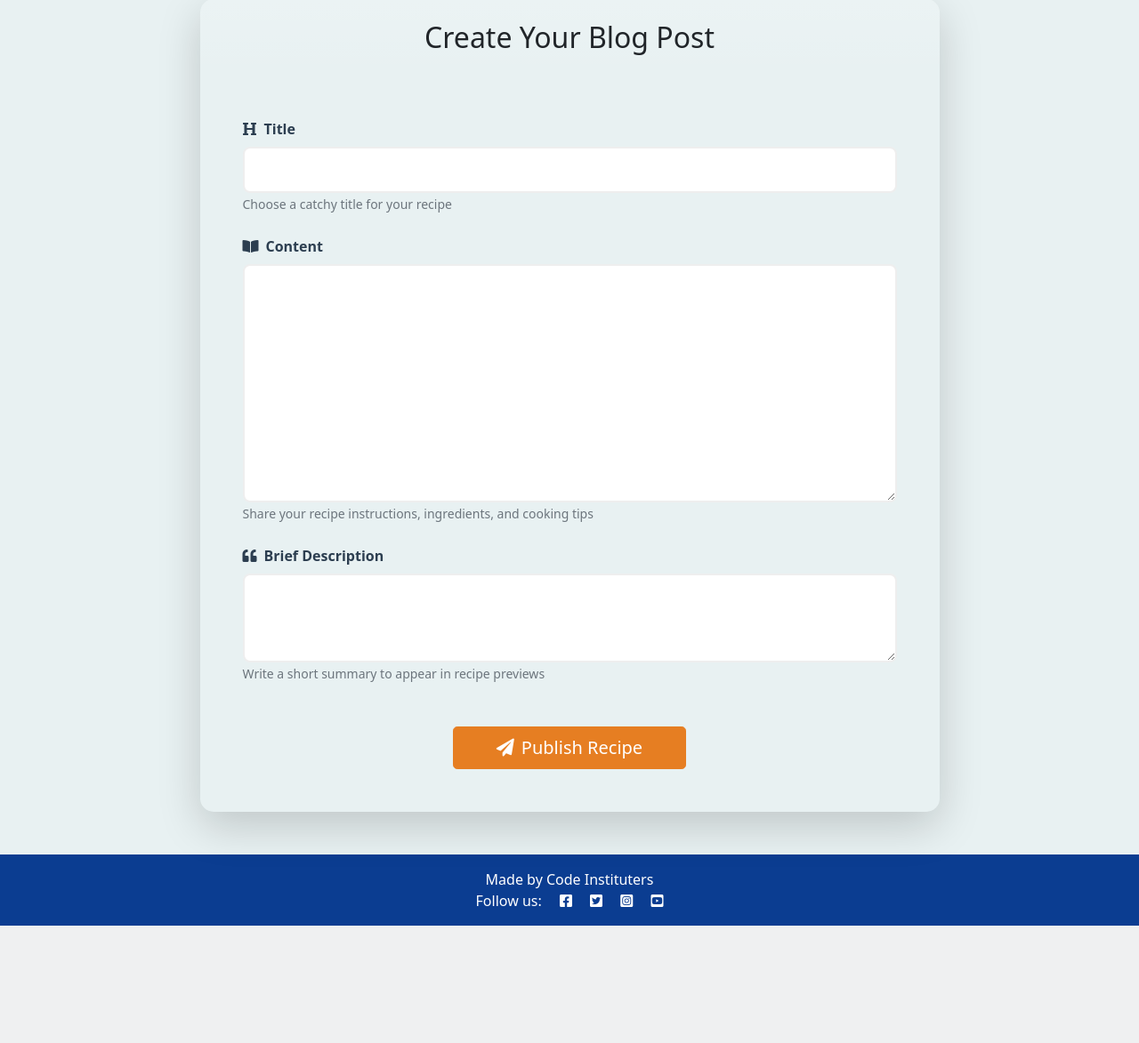
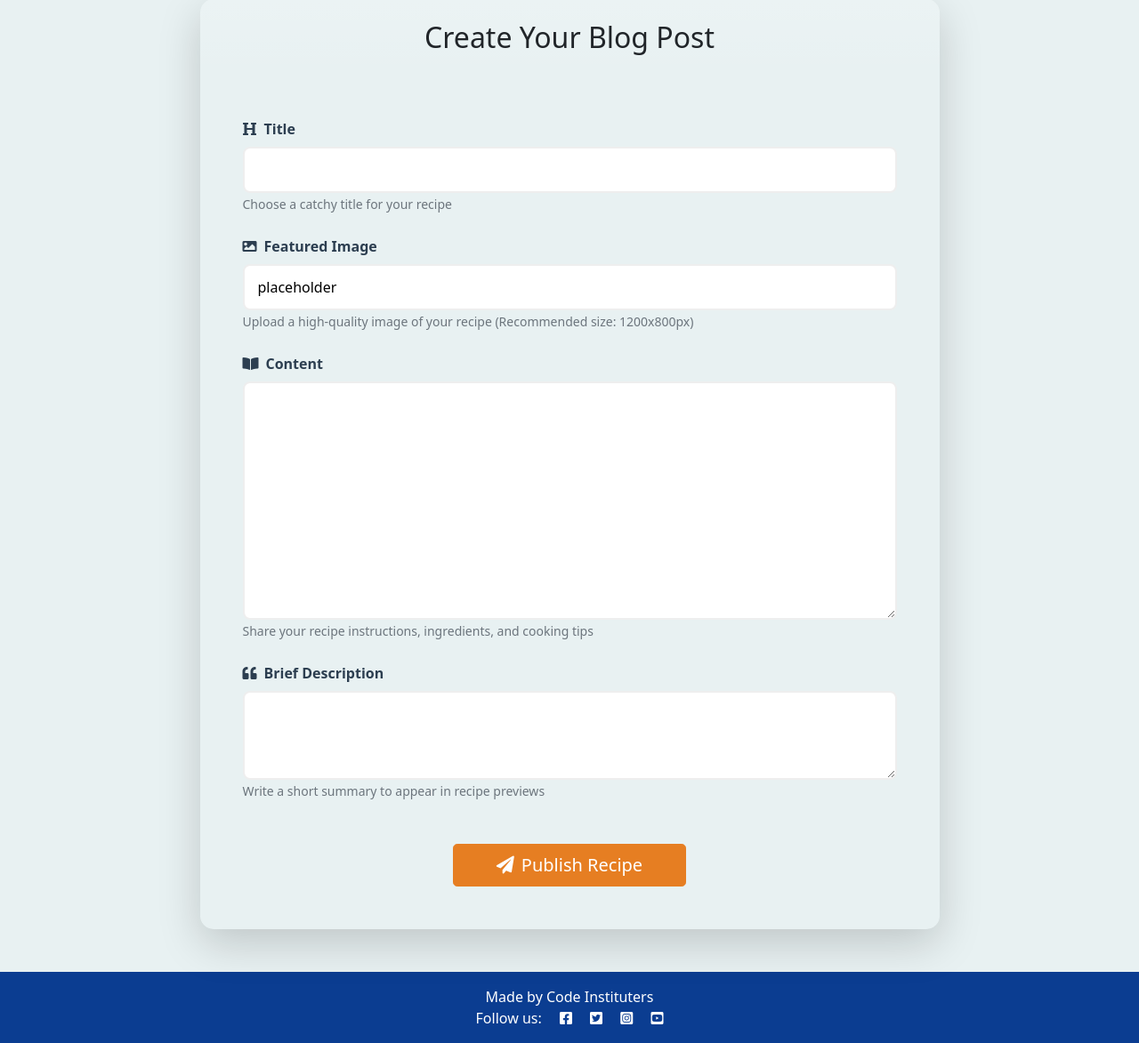
Before and after one commit to mary1-commits/Marys-recipes, a Django app: page /create-post/ in a window 1280 px wide. Shown: the part 109-1282 px from the top of the page at 89% size. Before the commit the page ends 1150 px from the top, so only its background shows below. Run offline with Django 4.2, Linux system fonts and the light colour scheme; the visitor is signed in with stand-in values (Sample User, id 1); some libraries are stand-ins or nearby versions.

Commit message:
update html files to show images

```diff
--- a/blog/templates/blog/post_detail.html
+++ b/blog/templates/blog/post_detail.html
@@ -10,7 +10,11 @@
                 <p class="post-subtitle">{{ post.author }} | {{ post.created_on }}</p>
             </div>
             <div class="d-none d-md-block col-md-6 masthead-image">
-                <img src="{% static 'images/somali_food.jpg' %}" class="scale" alt="placeholder">
+                <img src="
+                {% if 'placeholder' in post.featured_image.url %}
+                {% static 'images/somali_food.jpg' %}
+                {% else %} {{ post.featured_image.url }}
+                {% endif %}" class="scale" alt="placeholder">
             </div>
         </div>
     </div>
--- a/blog/templates/blog/post_form.html
+++ b/blog/templates/blog/post_form.html
@@ -28,6 +28,20 @@
                                 {% endif %}
                             </div>
                             <small class="text-muted">Choose a catchy title for your recipe</small>
+                        </div>
+
+                        <!-- Featured Image Field -->
+                        <div class="form-group mb-4">
+                            <label for="{{ form.featured_image.id_for_label }}" class="form-label fw-bold">
+                                <i class="fas fa-image me-2"></i>Featured Image
+                            </label>
+                            <div class="input-group">
+                                {{ form.featured_image }}
+                                {% if form.featured_image.errors %}
+                                    <div class="invalid-feedback d-block">{{ form.featured_image.errors }}</div>
+                                {% endif %}
+                            </div>
+                            <small class="text-muted">Upload a high-quality image of your recipe (Recommended size: 1200x800px)</small>
                         </div>
 
                         <!-- Content Field -->
@@ -95,7 +109,8 @@
 
     /* Form Styling */
     .custom-form input[type="text"],
-    .custom-form textarea {
+    .custom-form textarea,
+    .custom-form input[type="file"] {
         border: 2px solid #eee;
         border-radius: 8px;
         padding: 12px 15px;
@@ -104,8 +119,14 @@
         width: 100%;
     }
 
+    .custom-form input[type="file"] {
+        padding: 8px;
+        cursor: pointer;
+    }
+
     .custom-form input[type="text"]:focus,
-    .custom-form textarea:focus {
+    .custom-form textarea:focus,
+    .custom-form input[type="file"]:focus {
         border-color: var(--primary-color);
         box-shadow: 0 0 0 0.2rem rgba(230, 126, 34, 0.25);
         outline: none;
```
Also changed, not shown: blog/templates/blog/index.html (+5 -5 lines).
